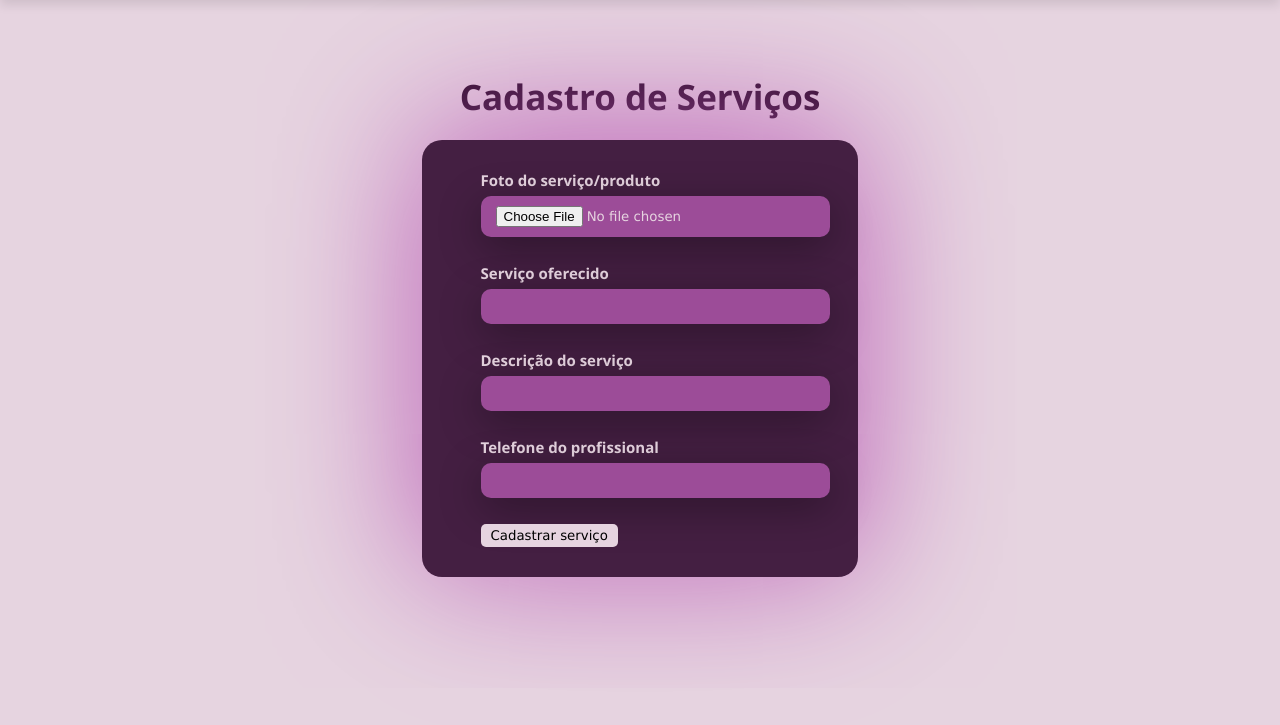
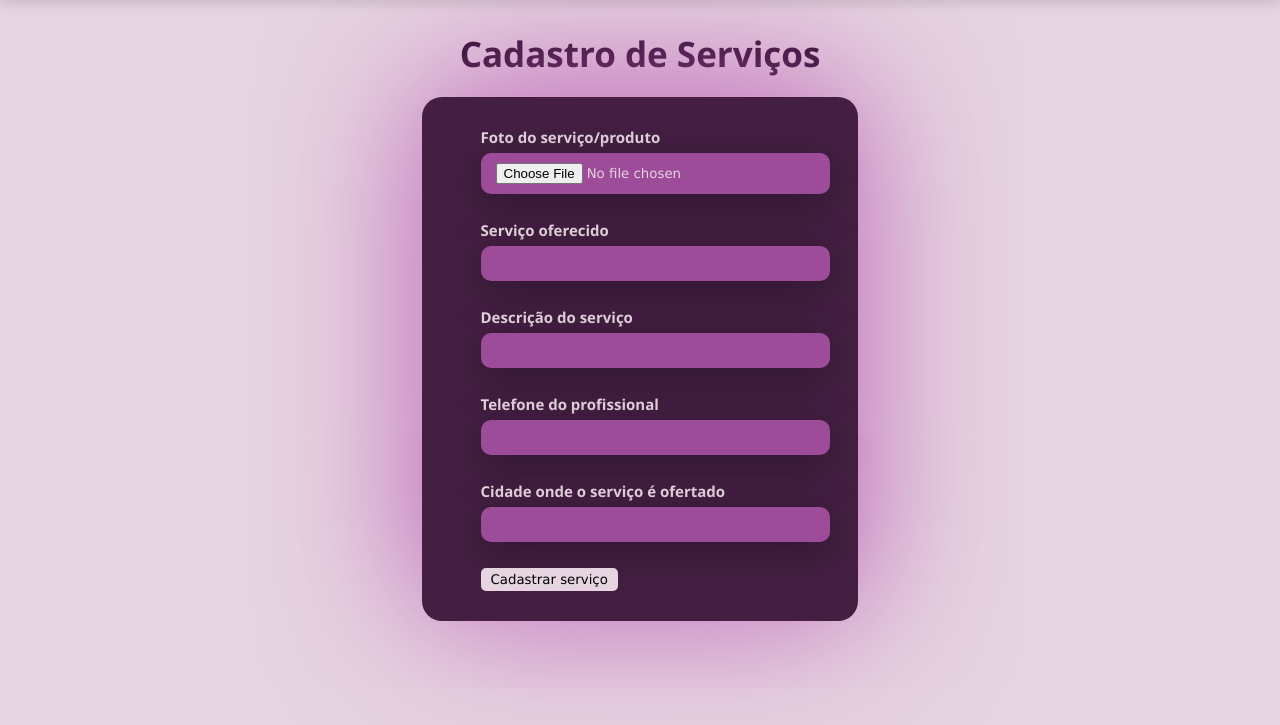
Before and after one commit to Hunterspinola/tcc, a PHP site: page /tcc/cadastro-servicos.php in a window 1280 px wide. Shown: the part 75-800 px from the top of the page. Run offline with PHP 8.4, Linux system fonts and the light colour scheme.

Commit message:
Profissional pode cadastrar a cidade no serviço

```diff
--- a/banco/banco.sql
+++ b/banco/banco.sql
@@ -27,5 +27,6 @@
     texto               VARCHAR(100),
     telefone            CHAR(15),
     foto                VARCHAR(100),
+    cidade				VARCHAR(100),
     foreign key(id) references usuario(id)
 );
--- a/cadastro-servicos.php
+++ b/cadastro-servicos.php
@@ -50,6 +50,10 @@
                     <label for="telefone">Telefone do profissional</label>
                     <input type="text" name="telefone" id="telefone" />
                 </div>
+                <div class="input-box">
+                    <label for="cidade">Cidade onde o serviço é ofertado</label>
+                    <input type="text" name="cidade" id="cidade" />
+                </div>
     <!-- ----------------------------------------------------FIM CADASTRO SERVIÇOS QUESTIONS------------------------------------------------------------------- -->
                 <div class="cadastro-buton">
                 <button type="submit">Cadastrar serviço</button>
--- a/cadastro-servicosExe.php
+++ b/cadastro-servicosExe.php
@@ -46,13 +46,15 @@
             $titulo = $_POST['titulo'];
             $texto = $_POST['texto'];
             $telefone = $_POST['telefone'];
+            $cidade = $_POST['cidade'];
             echo "<h1>Dados do serviço</h1>";
             echo "<h3>titulo: $titulo</h3></br>";
             echo "<h3>texto: $texto</h3></br>";
             echo "<h3>telefone: $telefone</h3></br>";
+            echo "<h3>cidade: $cidade</h3></br>";
             $id_usuario =  $_SESSION['login']['id'];
-            $sql = "INSERT INTO Servico (titulo, texto, telefone, foto, id)";
-            $sql .= " VALUES('$titulo', '$texto', '$telefone', '$nome_foto', $id_usuario)";
+            $sql = "INSERT INTO Servico (titulo, texto, telefone, foto, id, cidade)";
+            $sql .= " VALUES('$titulo', '$texto', '$telefone', '$nome_foto', $id_usuario, '$cidade')";
             echo $sql;
             // Executa comando no banco de dados
             $result =  mysqli_query($con, $sql);
--- a/consulta-servicos.php
+++ b/consulta-servicos.php
@@ -43,7 +43,7 @@
             $id_usuario = $_SESSION['login']['id'];
             include('includes/conexao.php');
             $sql ="SELECT ser.id_servico id, ser.id id_usuario,
-                    ser.titulo, ser.texto, ser.telefone , foto,  usu.nome
+                    ser.titulo, ser.texto, ser.telefone, ser.cidade , foto,  usu.nome
                    FROM servico ser
                    left join usuario usu on usu.id = ser.id";
             $result = mysqli_query($con, $sql);
@@ -56,6 +56,7 @@
                         <th>Nome do profissional</th>
                         <th>Serviço oferecido</th>
                         <th>Descrição do serviço</th>
+                        <th>Cidade</th>
                         <th>Telefone para contato</th>
                         <th>Deletar</th>
                     </tr>
@@ -75,6 +76,7 @@
                         echo "<td>" . $row['nome'] . "</td>";
                         echo "<td>" . $row['titulo'] . "</td>";
                         echo "<td>" . $row['texto'] . "</td>";
+                        echo "<td>" . $row['cidade'] . "</td>";
                         echo "<td>" . $row['telefone'] . "</td>";
                         if($id_usuario == $row['id_usuario'] ){
                         echo "<td><a href='deleta-servico.php?id=" . $row['id'] . "'>Deletar</a></td>";
--- a/includes/busca.php
+++ b/includes/busca.php
@@ -23,6 +23,7 @@
                     <th>Título</th>
                     <th>Foto</th>
                     <th>Texto</th>
+                    <th>Cidade</th>
                     <th>Telefone</th>
                 </tr>";
 
@@ -35,6 +36,7 @@
                     <td>" . htmlspecialchars($row['titulo']) . "</td>
                     <td><img src='" . $caminhoImagem . "' alt='Foto do serviço' style='width:100px; height:auto;'></td>
                     <td>" . htmlspecialchars($row['texto']) . "</td>
+                    <td>" . htmlspecialchars($row['cidade']) . "</td>
                     <td>" . htmlspecialchars($row['telefone']) . "</td>
                   </tr>";
         }
--- a/includes/conexao.php
+++ b/includes/conexao.php
@@ -4,7 +4,7 @@
     $username = 'root';
     $password = '';
     $database = 'Agama';
-    $port     = 3307;
+    $port     = 3306;
     //Conecta com o banco
     $con = mysqli_connect($hostname, $username, $password, $database, $port);
     //Verifica a conexão
```
Also changed, not shown: index.css (+1 -28 lines), fotos/20241211-231008.jpg (added), fotos/20241211-231103.jpg (added), fotos/20241211-231257.jpg (added).
